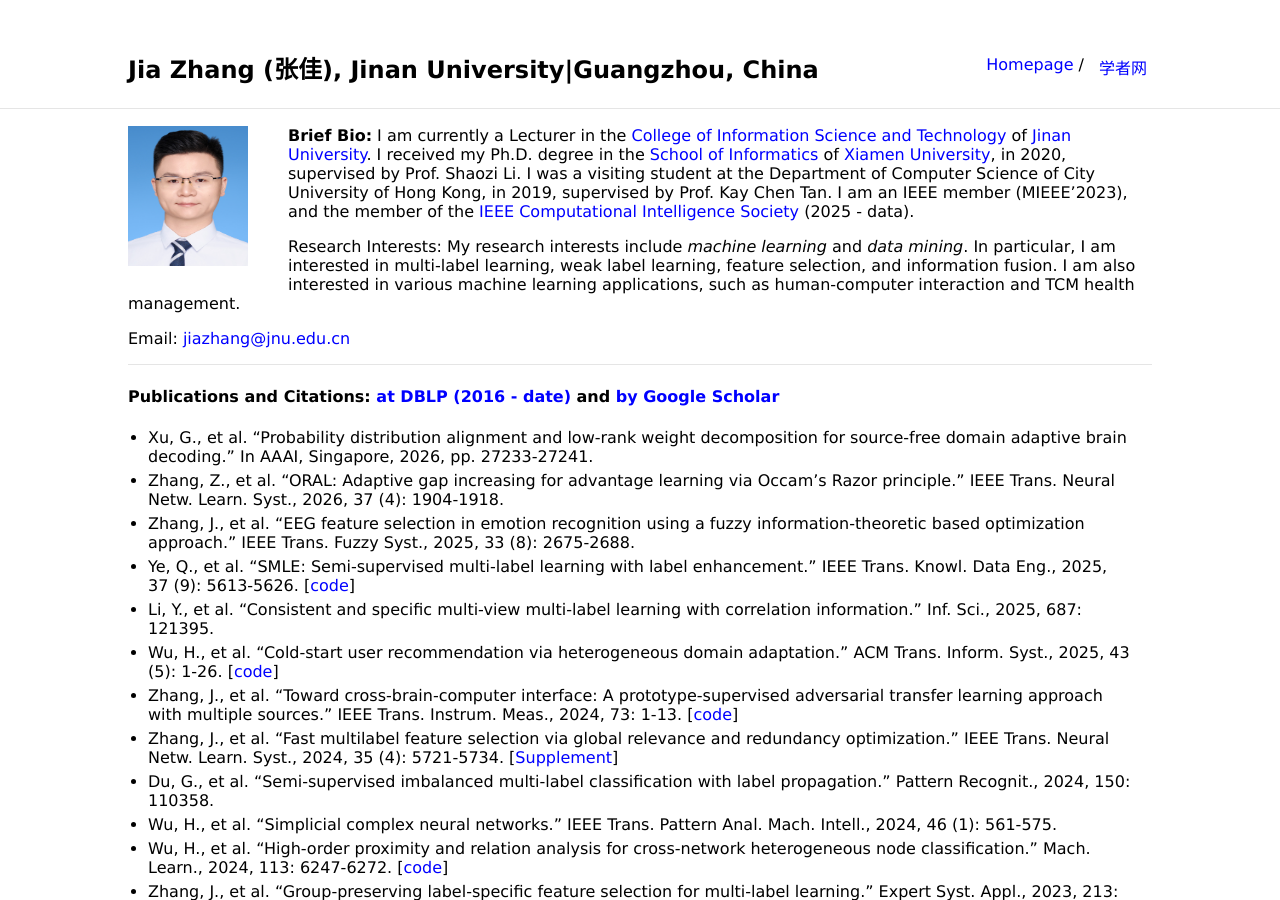
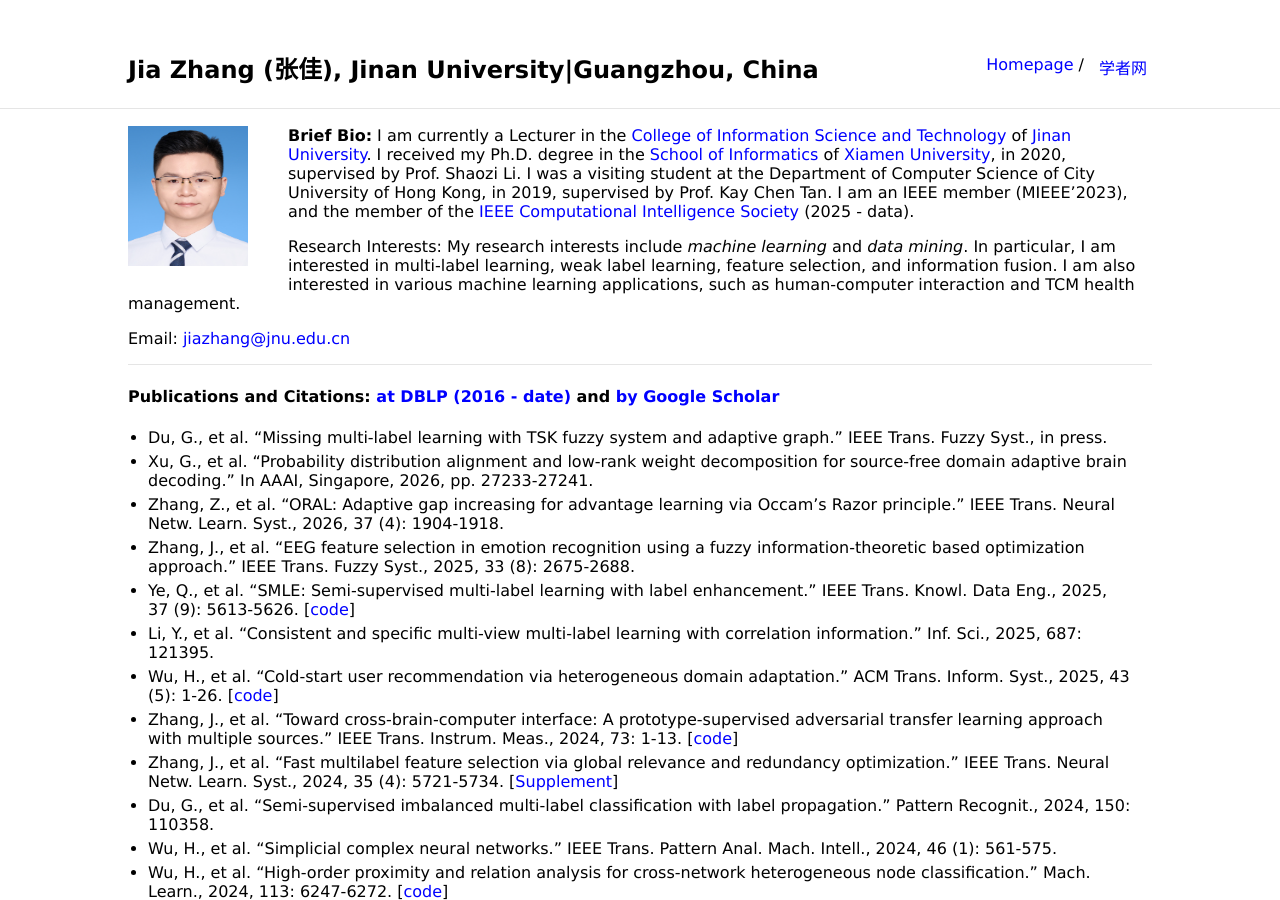
Before and after one commit to jiazhang-ml/jiazhang-ml.github.io, a Jekyll site: the page built from index.md, in a window 1280 px wide and 900 px high. Built offline with Jekyll 4.4.1, drawn with Linux system fonts in a browser that asks for light colours.

Commit message:
Update index.md

```diff
--- a/index.md
+++ b/index.md
@@ -15,6 +15,7 @@ Email: [jiazhang@jnu.edu.cn](mailto:jiazhang@jnu.edu.cn)
 
 #### Publications and Citations: [at DBLP (2016 - date)](https://dblp.org/pid/80/2266-19.html) and [by Google Scholar](https://scholar.google.com.hk/citations?user=yBaTk-gAAAAJ&hl=en)
 
+* Du, G., et al. "Missing multi-label learning with TSK fuzzy system and adaptive graph." IEEE Trans. Fuzzy Syst., in press.
 * Xu, G., et al. "Probability distribution alignment and low-rank weight decomposition for source-free domain adaptive brain decoding." In AAAI, Singapore, 2026, pp. 27233-27241.
 * Zhang, Z., et al. "ORAL: Adaptive gap increasing for advantage learning via Occam's Razor principle." IEEE Trans. Neural Netw. Learn. Syst., 2026, 37 (4): 1904-1918.
 * Zhang, J., et al. "EEG feature selection in emotion recognition using a fuzzy information-theoretic based optimization approach." IEEE Trans. Fuzzy Syst., 2025, 33 (8): 2675-2688.
```
